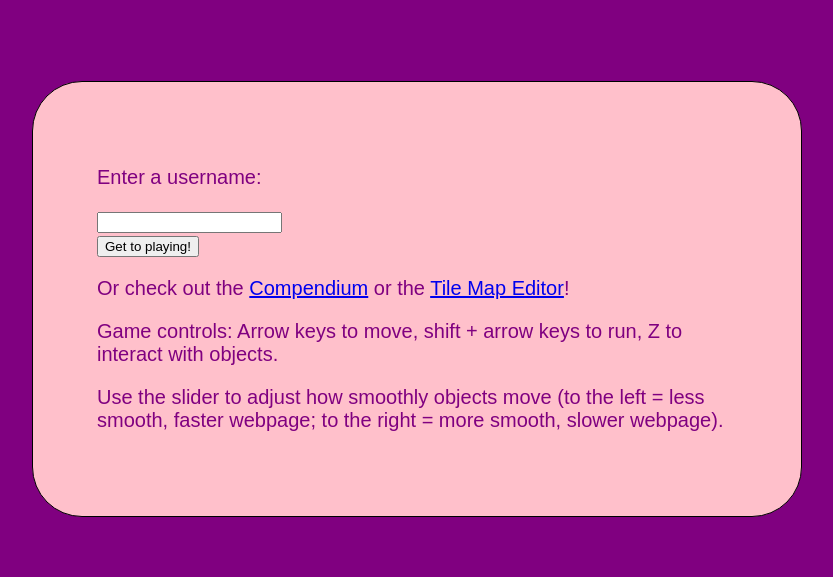
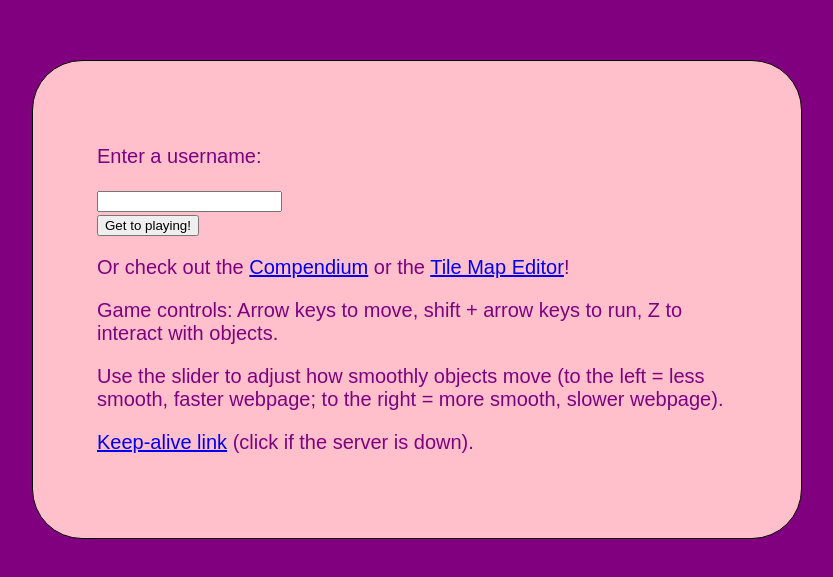
Before and after one commit to Kroiririoroirkk/random-game, a plain HTML site: page index.html in a window 1280 px wide. Shown: the part 101-678 px from the top of the page, without its empty margins (223-1056 px from the left). Drawn offline with Linux system fonts and the light colour scheme.

Commit message:
Add server keep-alive link for easier development

```diff
--- a/index.html
+++ b/index.html
@@ -15,6 +15,7 @@
       <p>Or check out the <a href="compendium.html">Compendium</a> or the <a href="tilemapeditor.html">Tile Map Editor</a>!</p>
       <p>Game controls: Arrow keys to move, shift + arrow keys to run, Z to interact with objects.</p>
       <p>Use the slider to adjust how smoothly objects move (to the left = less smooth, faster webpage; to the right = more smooth, slower webpage).</p>
+      <p><a href="https://bokemon.kroiririoroirkk.repl.co/">Keep-alive link</a> (click if the server is down).</p>
     </div>
   </body>
 </html>
```
